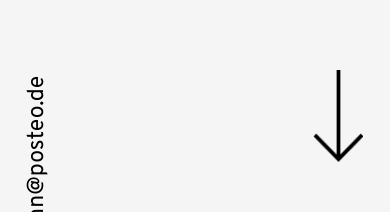
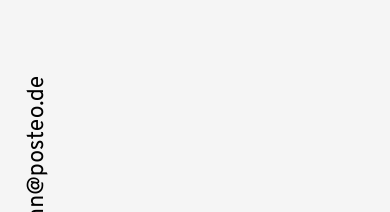
Before and after one commit to StefanHerrmann1991/portfolio, an Angular app: page / in a window 390 px wide. Shown: the part 237-449 px from the top of the page. Built offline with nearby package versions, Linux system fonts and the light colour scheme.

Commit message:
better responsivness

```diff
--- a/src/app/app.component.html
+++ b/src/app/app.component.html
@@ -1,11 +1,12 @@
-<div class="page" [ngClass]="{'page-end': displayService.isMenuOpen}">
-    <div class="header">
+<div class="page" [ngClass]="{ 'space-between': displayService.isMenuOpen, 'flex-end': !displayService.isMenuOpen }">
+    <div class="header" [ngClass]="{ 'static': displayService.isMenuOpen, 'fixed': !displayService.isMenuOpen }">
         <img class="logo" routerLink="/" src="assets/img/profile/logo.png">
         <button class="burger" (click)="toggleContent()">
             <mat-icon appearance="outline" class="material-icons costom">{{ displayService.isMenuOpen ? "close" : "menu"}}</mat-icon>
         </button>
     </div>
-    <div>
+    <div class="page-menu">
         <router-outlet></router-outlet>
     </div>
+    <app-contact-form></app-contact-form>
 </div>
--- a/src/app/app.component.sass
+++ b/src/app/app.component.sass
@@ -7,8 +7,17 @@
     height: 40px
     width: 40px
 
+.static
+    position: static
+.fixed
+    position: fixed
+
+.page
+    display: flex
+    justify-content: space-between
+
+
 .header
-    position: fixed
     top: 0
     z-index: 1000
     width: calc( 100% - 2*(min(10%, $s)))
--- a/src/app/contact-form/contact-form.component.sass
+++ b/src/app/contact-form/contact-form.component.sass
@@ -1,4 +1,7 @@
 @import '../../styles.sass'
+
+#pagesHead img
+    transition: transform 5s
 
 div
     color: #FFFCF3
@@ -58,7 +61,7 @@
     padding-left: $s
     padding-right: $s
     position: relative
-    padding-top: 52px
+    margin-top: 52px
 
 h3
     font-family: 'Overpass'
@@ -87,6 +90,7 @@
 .arrow-up
     width: 53px
     height: 76px
+
 
 .btn-container
     width: 100%
--- a/src/app/contact-form/contact-form.component.ts
+++ b/src/app/contact-form/contact-form.component.ts
@@ -23,17 +23,17 @@
   }
 
   ngAfterViewInit(): void {
-    // Here is a safe place to access your ViewChild properties.
-  }
+      }
 
 
 
   imageSource = 'assets/img/icons/arrowWhite.png';
 
+
+
   changeImageSource(hovered: boolean): void {
     if (hovered) this.imageSource = 'assets/img/icons/arrowWhite2.png';
     else this.imageSource = 'assets/img/icons/arrowWhite.png';
-
   }
 
   async sendMail() {
--- a/src/app/introduction/introduction.component.html
+++ b/src/app/introduction/introduction.component.html
@@ -10,7 +10,6 @@
     <div class="mailto">
         <a class="mail" href="mailto:stefan-herrmann@posteo.de">stefan-herrmann@posteo.de</a>
         <div class="arrow-down-container ">
-            <img class="arrow-down" src="assets/img/icons/arrowDown.png">
             <div>Scroll<br>Down</div>
         </div>
     </div>
@@ -37,4 +36,3 @@
 <app-journey></app-journey>
 <app-skills></app-skills>
 <app-projects></app-projects>
-<app-contact-form></app-contact-form>
--- a/src/app/introduction/introduction.component.sass
+++ b/src/app/introduction/introduction.component.sass
@@ -2,6 +2,8 @@
 
 .header-padding
     padding-top: 144px
+
+
 
 .main-part
     display: flex
--- a/src/app/projects/projects.component.ts
+++ b/src/app/projects/projects.component.ts
@@ -17,27 +17,24 @@
 
   ngOnInit(): void {
     AOS.init();
-
     // Initialize isHovering for each project
-    this.projects.forEach((project, index) => {
+    this.projects.forEach((_, index) => {
       this.isHovering[index] = false;
     });
   }
+
 
   @HostListener('window:scroll', ['$event'])
   onWindowScroll() {
     if (window.innerWidth <= 768) {
       const tags = this.el.nativeElement.querySelectorAll('.project-number');
-
       tags.forEach((tag, index) => {
-        if (this.isInViewport(tag)) {
-          this.isHovering[index] = true;
-        } else {
-          this.isHovering[index] = false;
-        }
+        if (this.isInViewport(tag)) this.isHovering[index] = true;
+        else this.isHovering[index] = false;
       });
     }
   }
+
 
   isInViewport(element) {
     const rect = element.getBoundingClientRect();
@@ -48,6 +45,8 @@
       rect.right <= (window.innerWidth || document.documentElement.clientWidth)
     );
   }
+
+
   projects: any[] = [
     {
       'name': 'El Pollo Loco',
--- a/src/app/skills/skills.component.html
+++ b/src/app/skills/skills.component.html
@@ -12,7 +12,7 @@
         <div class="skill-animation" *ngFor="let skill of skills; let i = index">
             <div class="skill">
                 <div class="name-img">
-                    <img class="skill-img" [ngClass]="{'is-hovered': isHovered[i]}" src="{{skill.icon}}">
+                    <img class="skill-img" [ngClass]="{'is-hovered': isHovered[i]}" src="{{skill.icon}}" (mouseenter)="startHover(i)">
                     <div class="skill-name" [ngClass]="{'is-hovered': isHovered[i]}" (mouseenter)="startHover(i)">
                         {{skill.name}}</div>
                 </div>
--- a/src/app/skills/skills.component.sass
+++ b/src/app/skills/skills.component.sass
@@ -30,7 +30,6 @@
     animation-name: removeHover
     animation-duration: 0.25s
     animation-fill-mode: forwards
-
     &.is-hovered
         color: $secondary
         transition: color 0.25s
--- a/src/app/skills/skills.component.ts
+++ b/src/app/skills/skills.component.ts
@@ -69,8 +69,7 @@
     this.isHovered[index] = true;
     setTimeout(() => {
       this.isHovered[index] = false;
-    }, 2000);
-  }
+    }, 2000);}
 
 
 }
```
